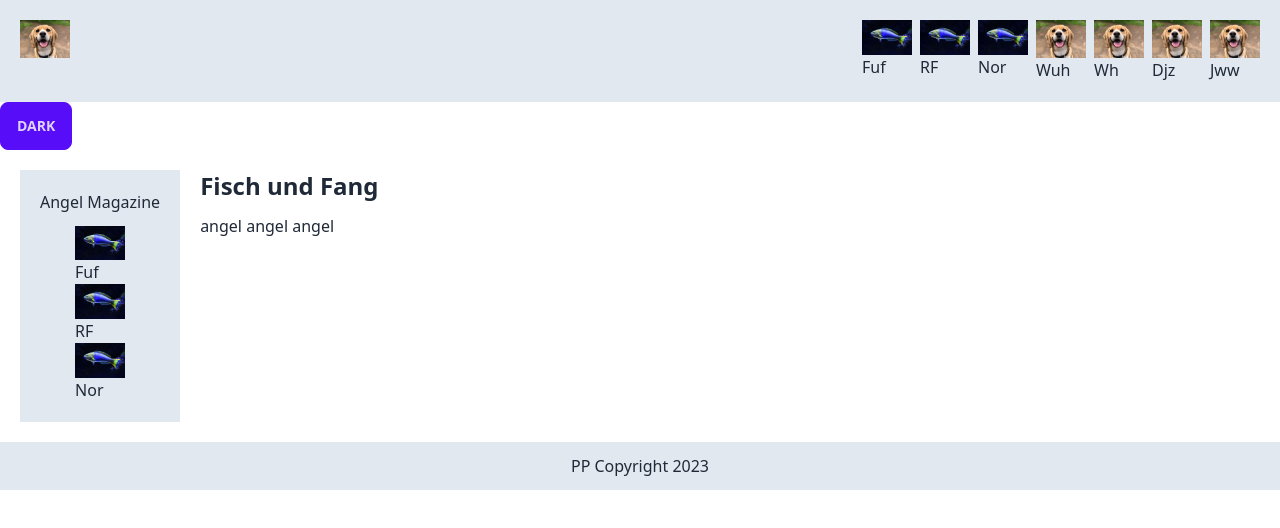
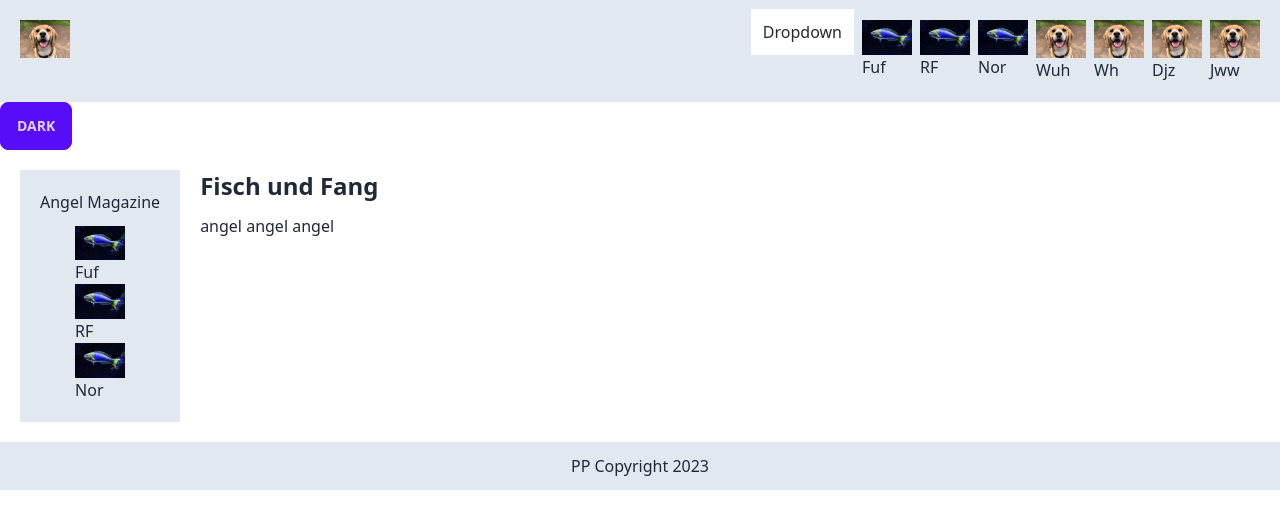
Before and after one commit to birgit2704/react-playground, a Next.js app: page /angeln/fuf in a window 1280 px wide. Shown: the top 528 px of the page. Built offline with nearby package versions, Linux system fonts and the light colour scheme.

Commit message:
dropdown

```diff
--- a/app/Navbar.tsx
+++ b/app/Navbar.tsx
@@ -8,7 +8,24 @@ const Navbar = () => {
       <Link href="/" className="mr-5">
         <Image src="/images/hund.jpg" alt="logo" width={50} height={50} />
       </Link>
+
       <div className="flex gap-2 ml-auto">
+        <div className="dropdown dropdown-hover">
+          <label tabIndex={0} className="bg-base-100 p-3">
+            <Link href="/angeln">Dropdown</Link>
+          </label>
+          <ul
+            tabIndex={0}
+            className="dropdown-content z-[1] menu p-2 shadow bg-base-200  w-52 mt-3"
+          >
+            <li>
+              <a>Item 1</a>
+            </li>
+            <li>
+              <a>Item 2</a>
+            </li>
+          </ul>
+        </div>
         <Link href="/angeln/fuf">
           <Image src="/images/fisch.jpg" alt="" width={50} height={50} />
           Fuf
```
